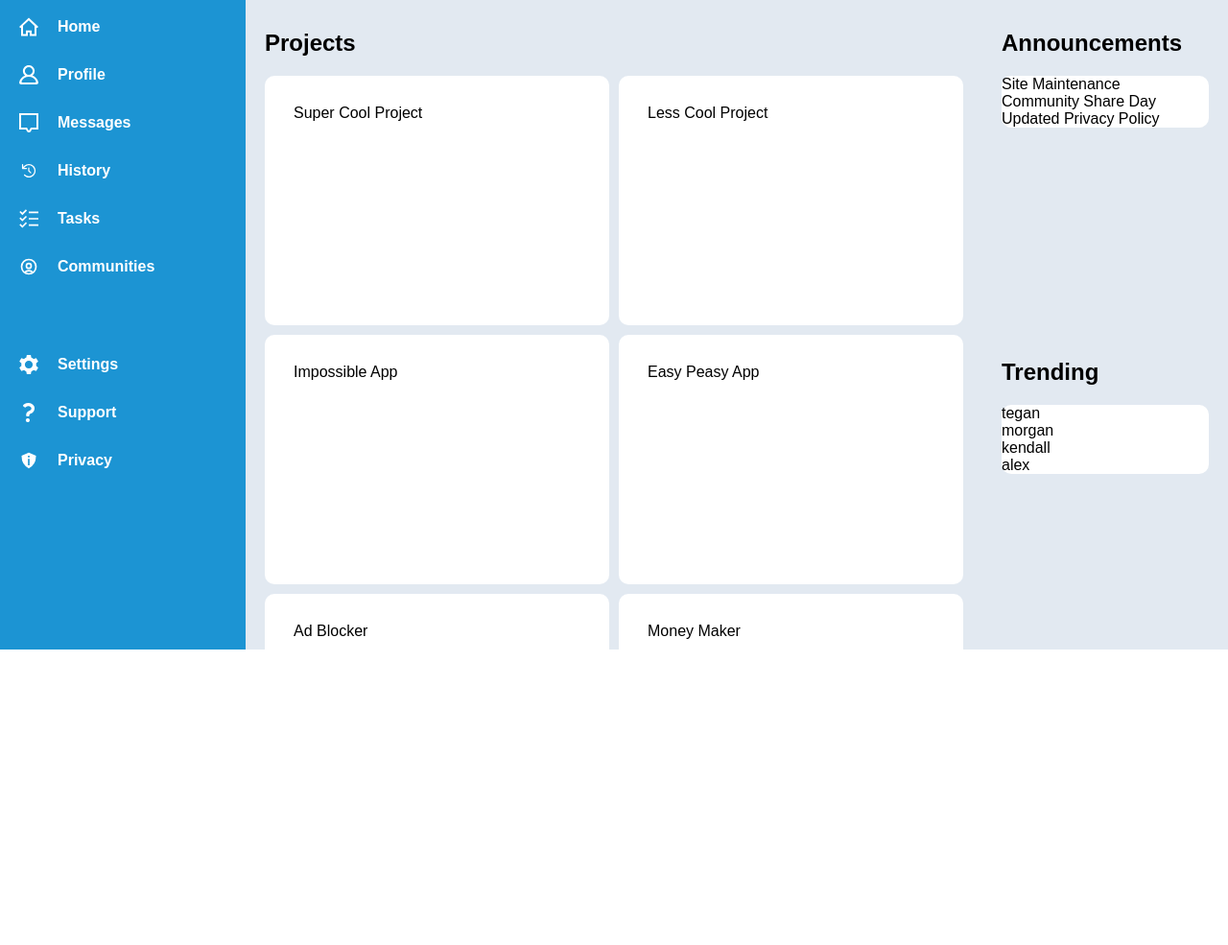
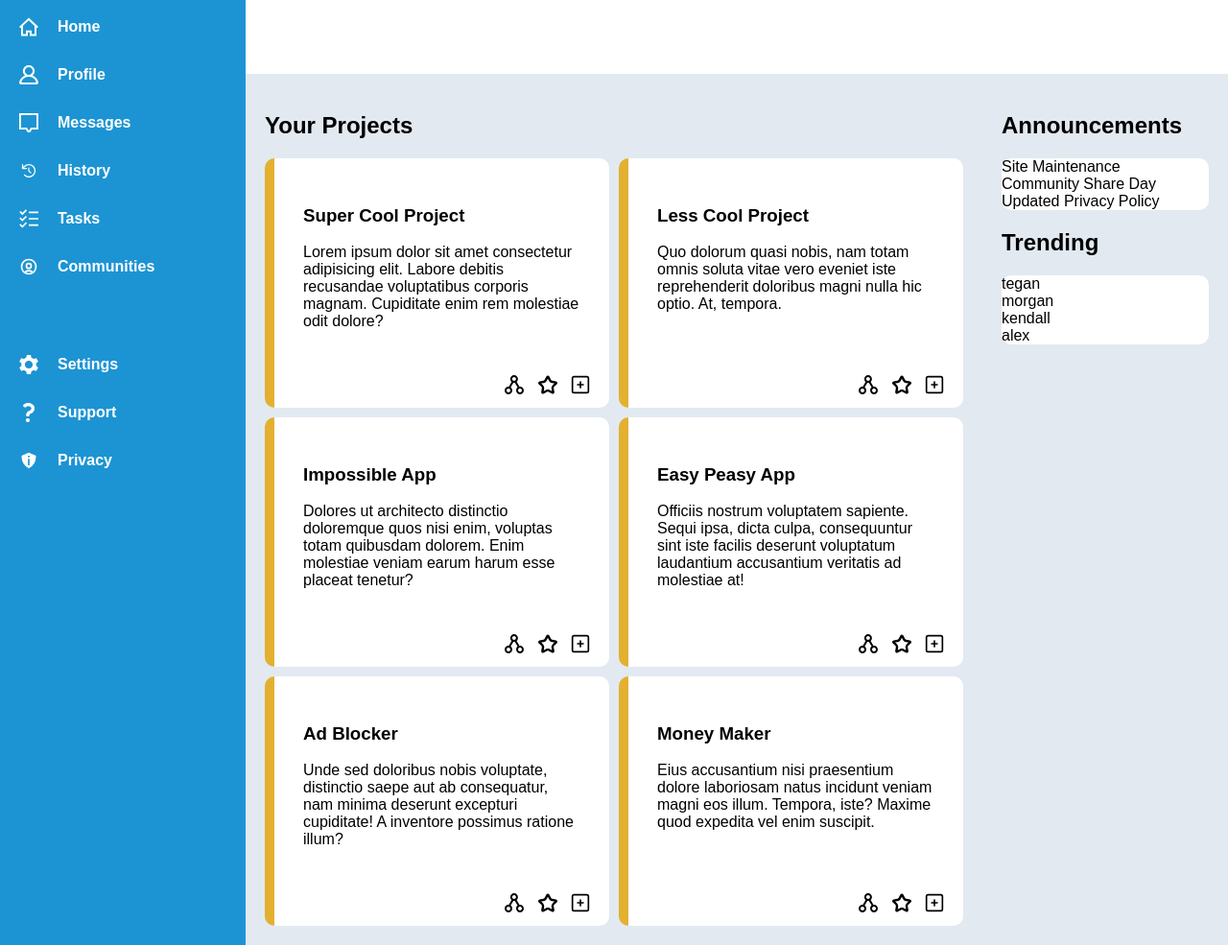
Before and after one commit to Dan2796/example_dashboard, a plain HTML site: page index.html in a window 1280 px wide. Shown: the part 123-1108 px from the top of the page at 96% size. Before the commit the page ends 1002 px from the top, so only its background shows below. Drawn offline with Linux system fonts and the light colour scheme.

Commit message:
Styles cards with yellow border, icons etc
Also changed the height mechanic to html flexbox so that the body can
expand if more cards are added, but is a min of 100vh. And on this note I
put the announcements and trending into a single box so that trending
doesn't get dragged down when more cards are added.

```diff
--- a/index.html
+++ b/index.html
@@ -62,16 +62,66 @@
       </ul>
     </div>
     <div class="projects-container">
-      <h2>Projects</h2>
+      <h2>Your Projects</h2>
       <div class="projects">
-        <div class="card">Super Cool Project</div>
-        <div class="card">Less Cool Project</div>
-        <div class="card">Impossible App</div>
-        <div class="card">Easy Peasy App</div>
-        <div class="card">Ad Blocker</div>
-        <div class="card">Money Maker</div>
+        <div class="card">
+          <h3>Super Cool Project</h3>
+          <p>Lorem ipsum dolor sit amet consectetur adipisicing elit. Labore debitis recusandae voluptatibus corporis magnam. Cupiditate enim rem molestiae odit dolore?</p>
+          <div class="card-icons">
+            <img src="icons/share.svg" alt="">
+            <img src="icons/star.svg" alt="">
+            <img src="icons/square_add.svg" alt="">
           </div>
         </div>
+        <div class="card">
+          <h3>Less Cool Project</h3>
+          <p>Quo dolorum quasi nobis, nam totam omnis soluta vitae vero eveniet iste reprehenderit doloribus magni nulla hic optio. At, tempora.</p>
+          <div class="card-icons">
+            <img src="icons/share.svg" alt="">
+            <img src="icons/star.svg" alt="">
+            <img src="icons/square_add.svg" alt="">
+          </div>
+        </div>
+        <div class="card">
+          <h3>Impossible App</h3>
+          <p>Dolores ut architecto distinctio doloremque quos nisi enim, voluptas totam quibusdam dolorem. Enim molestiae veniam earum harum esse placeat tenetur?</p>
+          <div class="card-icons">
+            <img src="icons/share.svg" alt="">
+            <img src="icons/star.svg" alt="">
+            <img src="icons/square_add.svg" alt="">
+          </div>
+        </div>
+        <div class="card">
+          <h3>Easy Peasy App</h3>
+          <p>Officiis nostrum voluptatem sapiente. Sequi ipsa, dicta culpa, consequuntur sint iste facilis deserunt voluptatum laudantium accusantium veritatis ad molestiae at!</p>
+          <div class="card-icons">
+            <img src="icons/share.svg" alt="">
+            <img src="icons/star.svg" alt="">
+            <img src="icons/square_add.svg" alt="">
+          </div>
+        </div>
+        <div class="card">
+          <h3>Ad Blocker</h3>
+          <p>Unde sed doloribus nobis voluptate, distinctio saepe aut ab consequatur, nam minima deserunt excepturi cupiditate! A inventore possimus ratione illum?</p>
+          <div class="card-icons">
+            <img src="icons/share.svg" alt="">
+            <img src="icons/star.svg" alt="">
+            <img src="icons/square_add.svg" alt="">
+          </div>
+        </div>
+        <div class="card">
+          <h3>Money Maker</h3>
+          <p>Eius accusantium nisi praesentium dolore laboriosam natus incidunt veniam magni eos illum. Tempora, iste? Maxime quod expedita vel enim suscipit.</p>
+          <div class="card-icons">
+            <img src="icons/share.svg" alt="">
+            <img src="icons/star.svg" alt="">
+            <img src="icons/square_add.svg" alt="">
+          </div>
+        </div>
+      </div>
+    </div>
+    <!-- In one div so if there are more cards to be added trending still stays high rather than being pulled down -->
+    <div class="announcements-and-trending">
       <div class="announcements-container">
         <h2>Announcements</h2>
         <div class="announcements">
@@ -90,5 +140,6 @@
         </div>
       </div>
     </div>
+  </div>
 </body>
 </html>
--- a/style.css
+++ b/style.css
@@ -3,21 +3,27 @@
   --dashboard-grey: rgb(226,233,241);
   --project-yellow-side: rgb(227,176,48);
 }
+
+html {
+  min-height: 100%;
+  display: flex;
+}
+
 body {
   margin: 0;
-  height: 100vh;
   font-family: sans-serif;
+  flex: 1;
 }
 
 .container {
-  height: 100%;
+  height: max(100vh, 100%);
   display: grid;
   grid-template-areas: "sidebar header-one header-one"
                        "sidebar header-two header-two"
-                       "sidebar projects   announcements"
-                       "sidebar projects   trending";
+                       "sidebar projects   announcements-and-trending"
+                       "sidebar projects   announcements-and-trending";
   grid-template-columns: 1fr 3fr 1fr;
-  grid-template-rows: 1fr 1fr 6fr 6fr;
+  grid-template-rows: 100px 100px 6fr 6fr;
 }
 
 .sidebar {
@@ -69,7 +75,7 @@ li > img {
   grid-area: header-two;
 }
 
-.projects-container, .announcements-container, .trending-container {
+.projects-container, .announcements-and-trending {
   background-color: var(--dashboard-grey);
   padding: 20px;
 }
@@ -81,7 +87,7 @@ li > img {
 
 .projects {
   display: grid;
-  grid-template-columns: repeat(auto-fit, minmax(300px, 1fr));
+  grid-template-columns: repeat(auto-fit, minmax(350px, 1fr));
   gap: 10px;
   align-items: first;
 }
@@ -90,14 +96,25 @@ li > img {
   height: 200px;
   padding: 30px;
   border-radius: 10px;
+  border-left: solid var(--project-yellow-side) 10px;
   background-color: white;
+  position: relative;
+}
+
+.card-icons {
+  position: absolute;
+  right: 10px;
+  bottom: 10px;
+}
+.announcements-and-trending {
+  grid-area: announcements-and-trending;
+
 }
 
 .announcements-container {
 }
 
 .announcements{
-  grid-area: announcements;
   background-color: white;
   border-radius: 10px;
 }
@@ -109,7 +126,6 @@ li > img {
 }
 
 .trending{
-  grid-area: trending;
   background-color: white;
   border-radius: 10px;
 }
```
Also changed, not shown: icons/share.svg (added), icons/square_add.svg (added), icons/star.svg (added). Lines whose indentation alone changed are shown as unchanged.
